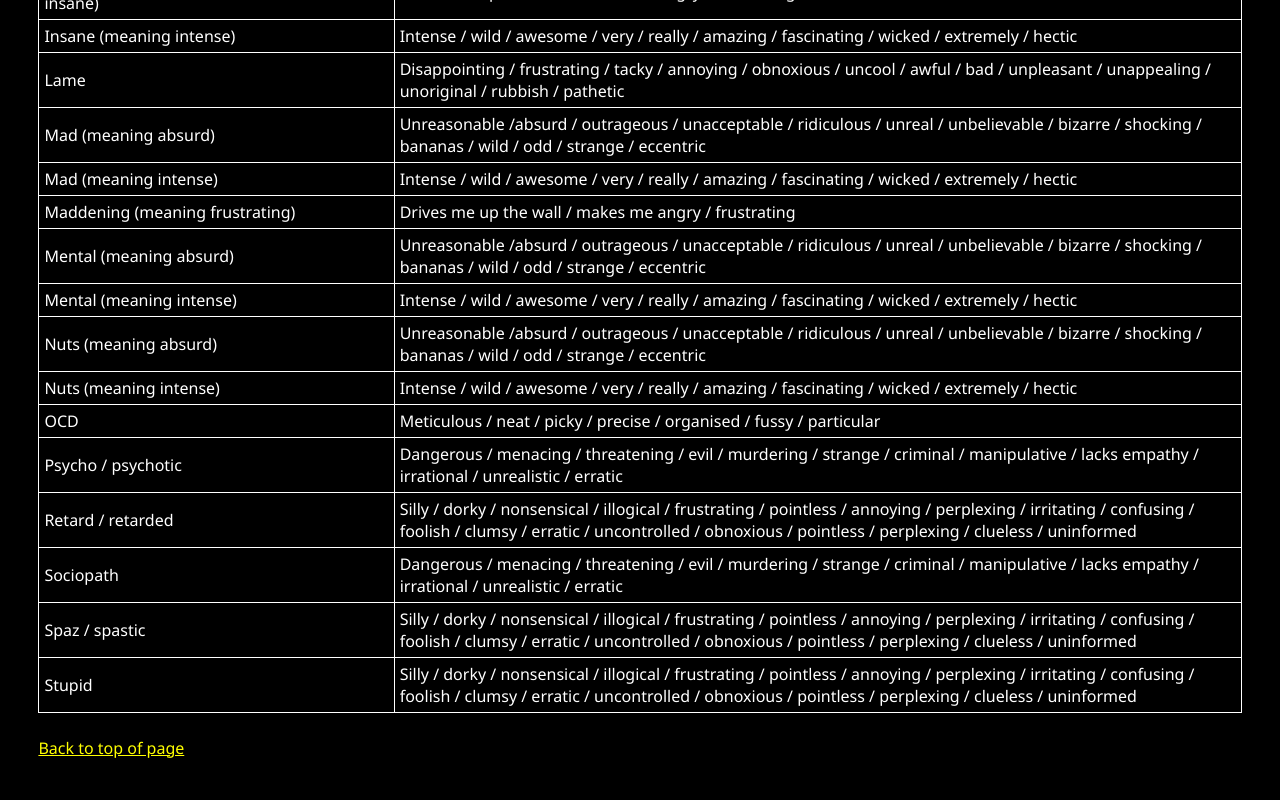
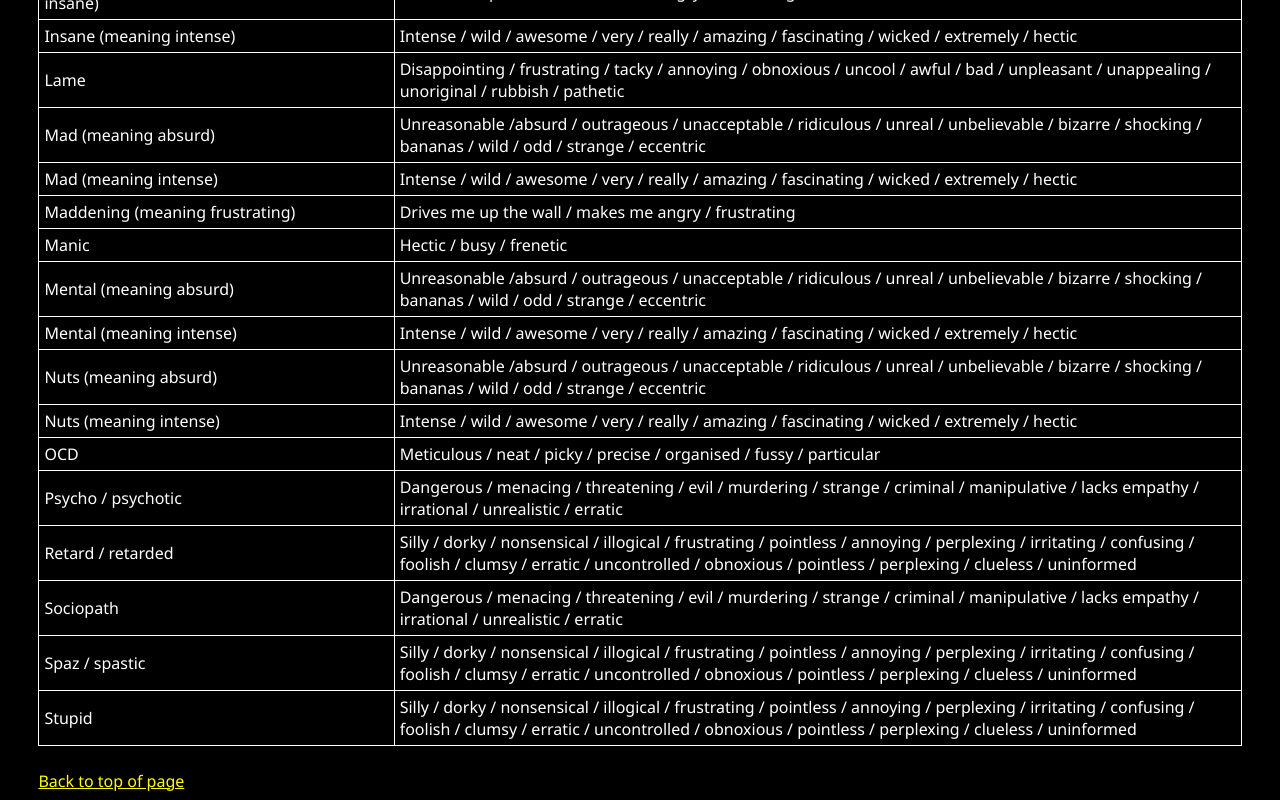
Before and after one commit to kittensyzygy/ableist-language, a plain HTML site: page index.html in a window 1280 px wide. Shown: the part 896-1696 px from the top of the page. Before the commit the page ends 1663 px from the top, so only its background shows below. Drawn offline with Linux system fonts and the light colour scheme.

Commit message:
Update index.html

```diff
--- a/index.html
+++ b/index.html
@@ -97,6 +97,10 @@
             <td>Maddening (meaning frustrating)</td>
             <td>Drives me up the wall / makes me angry / frustrating</td>
         </tr>
+        <tr id="manic">
+            <td>Manic</td>
+            <td>Hectic / busy / frenetic</td>
+        </tr>
         <tr id="mental">
             <td>Mental (meaning absurd)</td>
             <td>Unreasonable /absurd / outrageous / unacceptable / ridiculous / unreal / unbelievable / bizarre / shocking / bananas / wild / odd / strange / eccentric</td>
```
